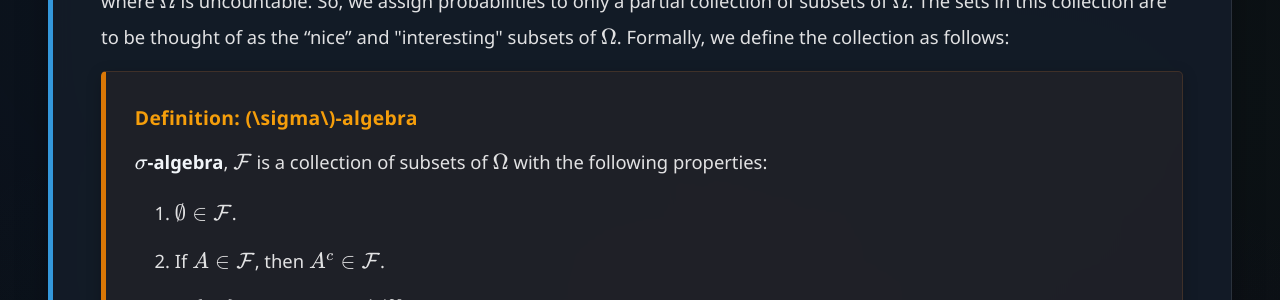
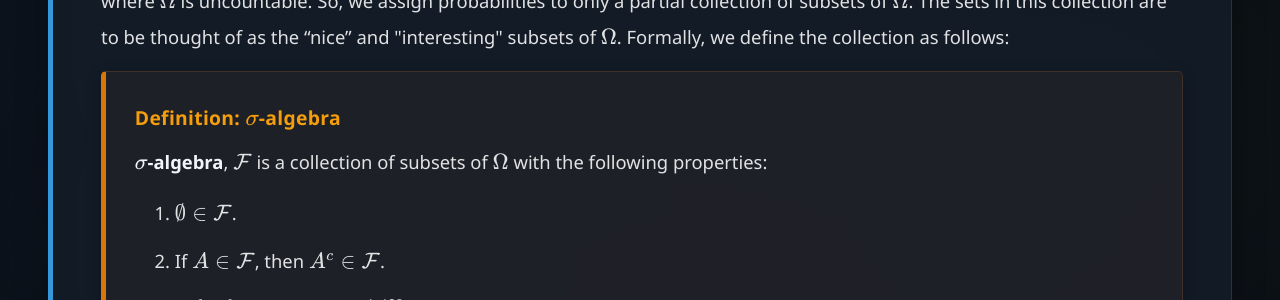
Before and after one commit to Yusukey01/yusukey01.github.io, a Jekyll site: the page built from Mathematics/Calculus/measure.html, in a window 1280 px wide and 900 px high, scrolled down 3220 px. Shown: the part 160-460 px from the top of the window. Built offline with Jekyll 4.4.1, drawn with Linux system fonts in a browser that asks for light colours.

Commit message:
fix style

```diff
--- a/Mathematics/Calculus/measure.html
+++ b/Mathematics/Calculus/measure.html
@@ -133,7 +133,7 @@ uses_python: false
                 </p>
 
                 <div class="theorem">
-                    <span class="theorem-title">Definition: (\sigma\)-algebra</span>
+                    <span class="theorem-title">Definition: \(\sigma\)-algebra</span>
                     <p>
                         <strong>\(\sigma\)-algebra</strong>, \(\mathcal{F}\) is a collection of subsets of \(\Omega\) with the
                         following properties:
```
